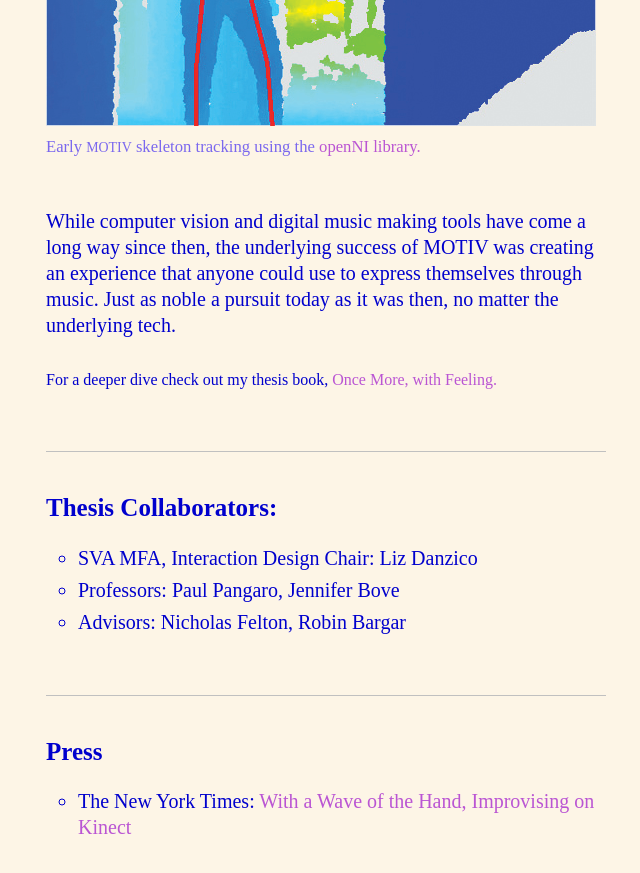
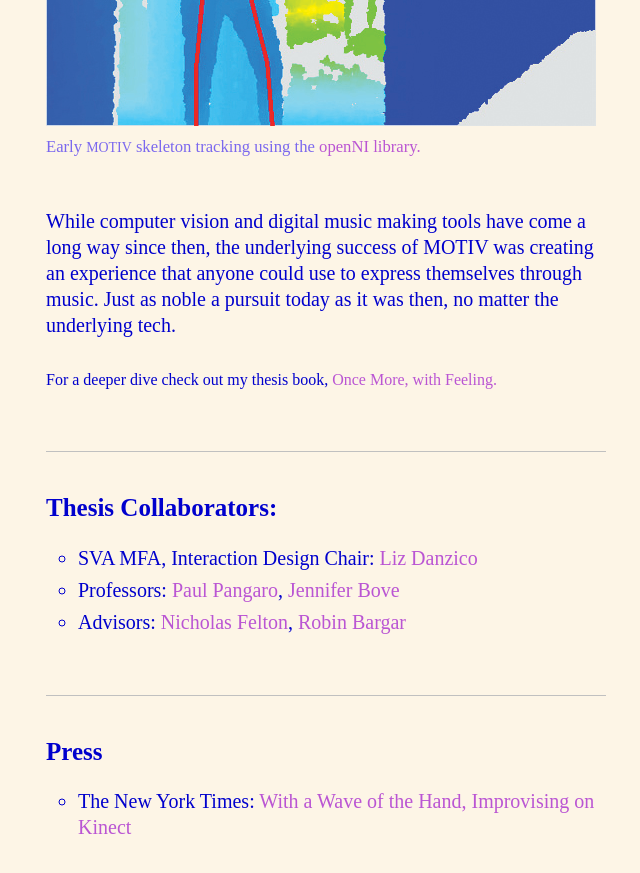
Before and after one commit to strangenative/strangenative.github.io, a Jekyll site: the page built from _projects/2011_motiv.md, in a window 1280 px wide and 900 px high, scrolled down 2909 px. Shown: the top 873 px of the window, without its empty margins (314-954 px from the left). Built offline with Jekyll 4.4.1, drawn with Linux system fonts in a browser that asks for light colours; some web fonts are replaced; part of the change alters nothing that is shown.

```diff
--- a/_projects/2011_motiv.md
+++ b/_projects/2011_motiv.md
@@ -40,9 +40,9 @@ While computer vision and digital music making tools have come a long way since
 ***
 
 <h3>Thesis Collaborators:</h3>
-- SVA MFA, Interaction Design Chair: Liz Danzico
-- Professors: Paul Pangaro, Jennifer Bove
-- Advisors: Nicholas Felton, Robin Bargar
+- SVA MFA, Interaction Design Chair: [Liz Danzico](https://bobulate.com/about/)
+- Professors: [Paul Pangaro](https://www.linkedin.com/in/pangaro), [Jennifer Bove](https://www.linkedin.com/in/jbove)
+- Advisors: [Nicholas Felton](http://feltron.com), [Robin Bargar](https://www.linkedin.com/in/robin-bargar-2b7896?original_referer=https%3A%2F%2Fwww.google.com%2F)
 
 ***
 
```
Also changed, not shown: 7 other files.
